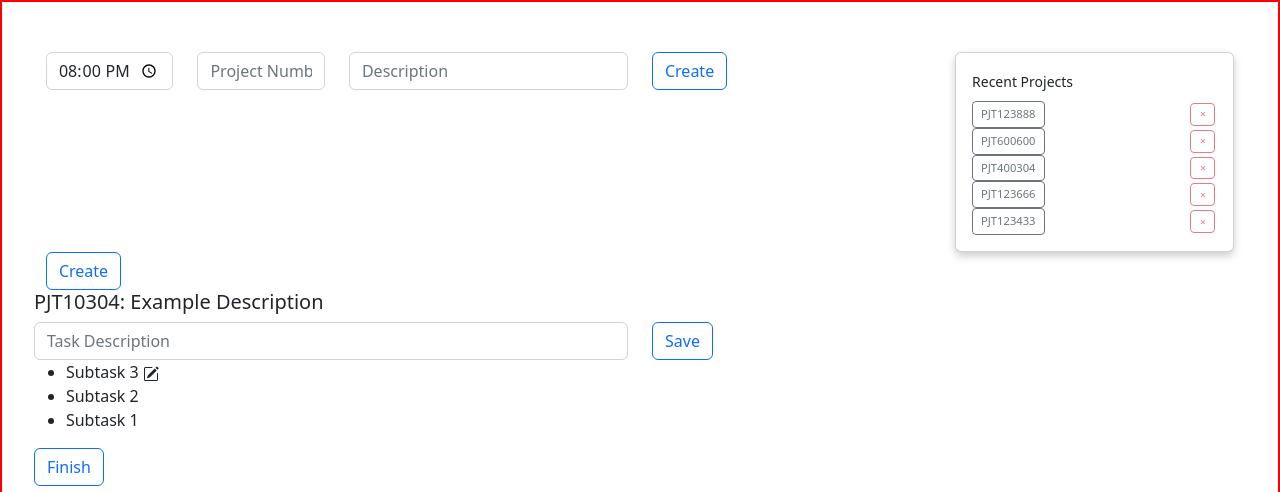
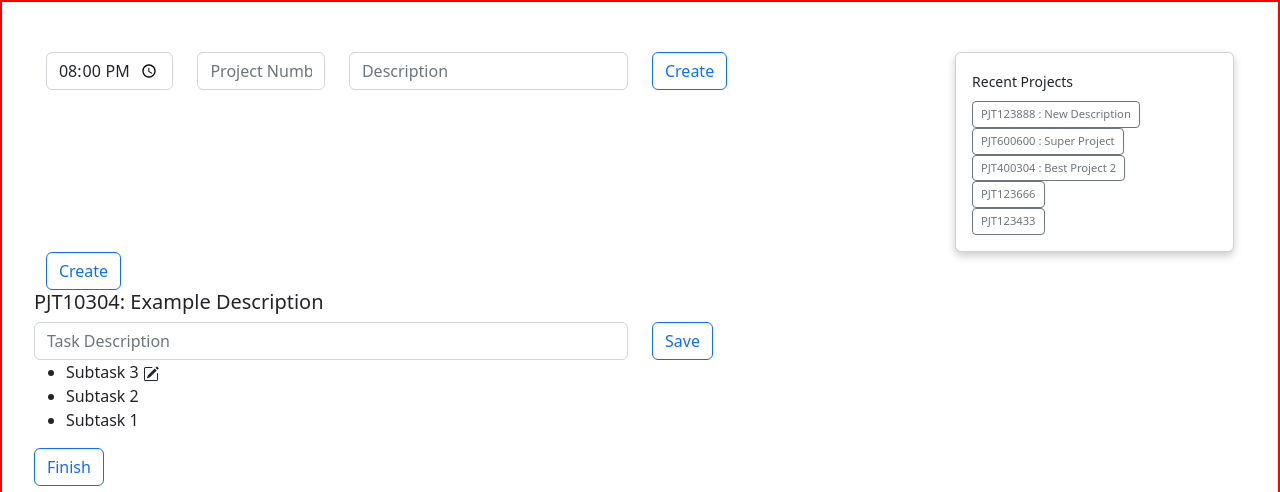
Before and after one commit to gregjonesdev/truegrit, a Django app: page /timekeeper/ in a window 1280 px wide. Shown: the top 492 px of the page. Run offline with Django 4.2, Linux system fonts and the light colour scheme; data comes from the database, SQL or seed files in the repository; both versions use the stored data as it was after the commit.

Commit message:
time entry

```diff
--- a/truegrit/templates/timekeeper.html
+++ b/truegrit/templates/timekeeper.html
@@ -24,7 +24,7 @@
             </div>
             <div class="col-sm-2">
               <div class="input-field">
-                <input type="text" class="form-control" id="projectnumber" placeholder="Project Number">
+                <input type="text" class="form-control" id="projectNumberInput" placeholder="Project Number">
               </div>
               <div class="value-field" style="display:none">
                 <span id="projectNumber"></span>
@@ -32,7 +32,10 @@
             </div>
             <div class="col-sm-4">
               <div class="input-field">
-                <input type="text" class="form-control" id="projectDescription" placeholder="Description">
+                <input type="text" class="form-control" id="projectDescriptionInput" placeholder="Description">
+              </div>
+              <div class="value-field" style="display:none">
+                <span id="projectDescription"></span>
               </div>
             </div>
             <div class="col-sm-4">
@@ -43,7 +46,7 @@
 
         </div>
         <div class="col-sm-3">
-          <div class="card">
+          <div class="card input-field">
 
             <div class="card-body">
               <p class="card-title"><small>Recent Projects</small></p>
@@ -53,8 +56,12 @@
                   type="button"
                   class="btn btn-block btn-outline-secondary btn-sm recentProjectButton"
                   value="{{ project.number }}"
+                  data-description="{{ project.description }}"
                   style="font-size: .7em;">
                   PJT{{ project.number }}
+                  {% if project.description %}
+                  : {{ project.description }}
+                  {% endif %}
                 </button>
                 <button
                   type="button"
@@ -62,7 +69,7 @@
                   data-bs-toggle="tooltip"
                   data-bs-placement="right"
                   title="Remove from list"
-                  style="font-size: 8px; margin: 2px"
+                  style="font-size: 8px; margin: 2p; display: none"
                   disabled>
                   &#10005;
                 </button>
@@ -169,14 +176,16 @@
     recentProjectButtons = document.getElementsByClassName("recentProjectButton")
 
     for (let i=0; i<recentProjectButtons.length; i++) {
-      recentProjectButtons[i].addEventListener("click", populateProjectNumber)
+      recentProjectButtons[i].addEventListener("click", populateProjectData)
     }
 
-    function populateProjectNumber(e){
-      document.getElementById('projectnumber').value = "PJT" + e.target.value
+    function populateProjectData(e){
+      descriptionInput = document.getElementById('projectDescriptionInput')
+      document.getElementById('projectNumberInput').value = "PJT" + e.target.value
+      descriptionInput.value = e.target.getAttribute("data-description")
     }
 
-    document.getElementById('projectnumber').addEventListener("change", hideAlert)
+    document.getElementById('projectNumberInput').addEventListener("change", hideAlert)
 
     function hideAlert() {
       toggleElementDisplay("alertMessage", "none !important")
@@ -194,13 +203,14 @@
 
     document.getElementById('create-button').addEventListener('click', function() {
             const startTime = document.getElementById('startTimeEntry').value;
-            const projectNumber = document.getElementById('projectnumber').value;
+            const projectNumber = document.getElementById('projectNumberInput').value;
+            const projectDescription = document.getElementById('projectDescriptionInput').value;
             if (isSixDigitNumber(projectNumber.substring(3))) {
               const taskDescription = "";
               const data = {
                   start_time: convertTimeToDateTime(startTime),
                   project_number: projectNumber,
-                  task_description: taskDescription
+                  project_description: projectDescription
               };
 
               fetch('/create-time-entry/', {
@@ -214,8 +224,13 @@
               .then(response => response.json())
               .then(data => {
                   if (data.message) {
+                      if (data.projectNumber) {
+                        document.getElementById("projectNumber").innerText = "PJT" + data.projectNumber
+                      }
 
-                      document.getElementById("projectNumber").innerText = "PJT" + data.projectNumber
+                      if (data.projectDescription){
+                        document.getElementById("projectDescription").innerText = data.projectDescription
+                      }
                       document.getElementById('startTime').innerText = data.startTime
                       toggleFieldDisplay("input-field", "none")
                       toggleFieldDisplay("value-field", "")
--- a/truegrit/views.py
+++ b/truegrit/views.py
@@ -112,7 +112,7 @@ def create_time_entry(request):
             data = json.loads(request.body)
             start_time = data.get('start_time')
             raw_project_number = data.get('project_number')
-            project_description = data.get('task_description')
+            project_description = data.get('project_description')
 
 
         except Exception as e:
@@ -122,19 +122,29 @@ def create_time_entry(request):
         project_number = int(project_number_string)
 
         try:
-            project = Project.objects.get(
-                number=project_number
-            )
+            if project_number:
+                project = Project.objects.get(
+                    number=project_number
+                )
+                if project_description:
+                    project.description = project_description
+                    project.save()
+            else:
+               project = Project.objects.get(
+                    decription=project_description
+                )
         except ObjectDoesNotExist:
             print("create new project")
             new_project = Project(
                 number = project_number,
+                description = project_description,
                 status = ProjectStatus.objects.get(name="current")
             )
             new_project.set_fields_to_base()
             new_project.save()
             project = new_project
-        print("new project: {}".format(project))
+
+        print(project.__dict__)
         # Create and save the new TimeEntry instance
         new_entry = TimeEntry(
             start_time=start_time,
```
Also changed, not shown: db.sqlite3.
